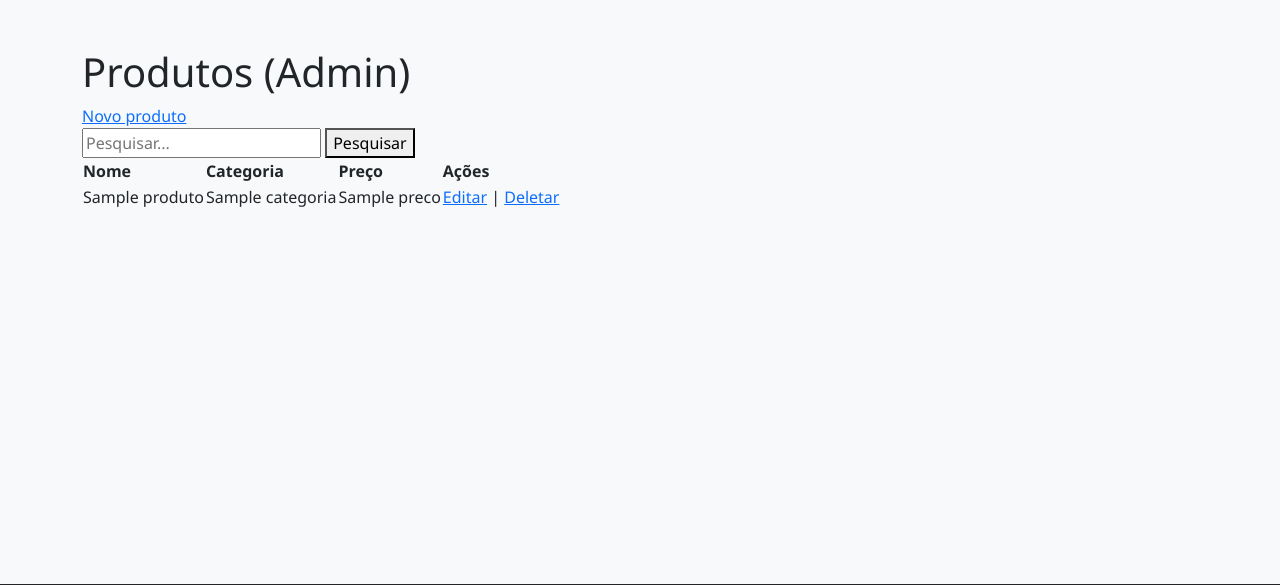
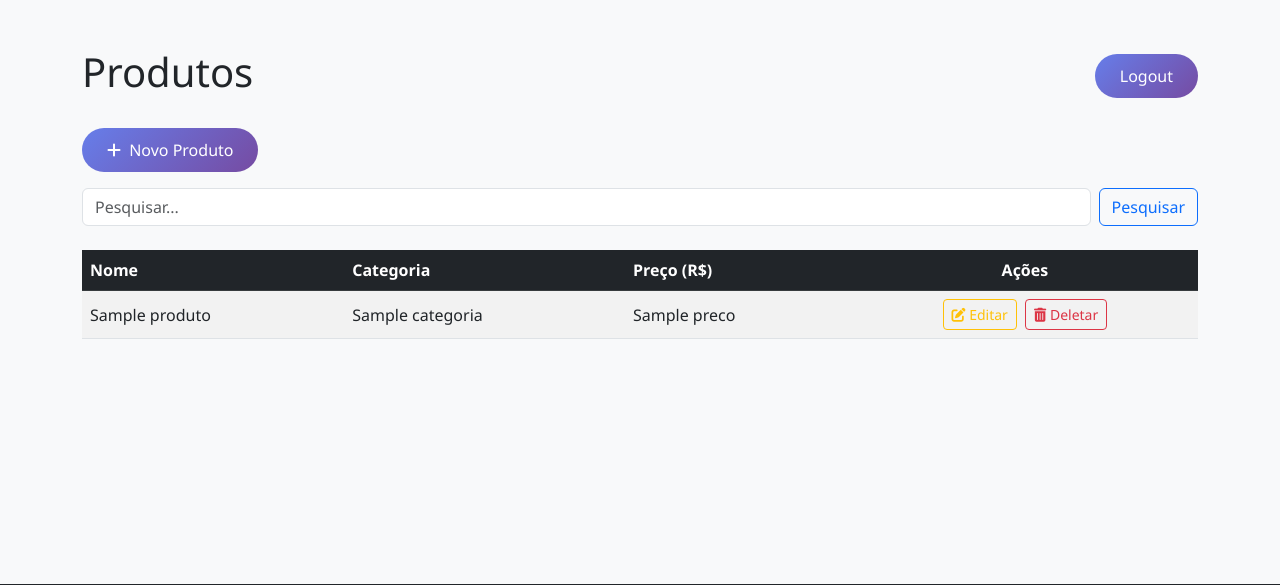
Before and after one commit to Vipires19/menu_online, a Django app: template menu/templates/admin/produtos_list.html in a window 1280 px wide. Shown: the part 144-729 px from the top of the page. Run offline with Django 5.2, Linux system fonts and the light colour scheme; the template is opened without the code that fills it: most values are stand-ins (such as "Sample title", 1, 10 or a date in 2020).

Commit message:
Adjustment in product exhibition and edition

```diff
--- a/menu/templates/admin/produtos_list.html
+++ b/menu/templates/admin/produtos_list.html
@@ -1,23 +1,61 @@
 {% extends "base.html" %}
 {% block content %}
-<h1>Produtos (Admin)</h1>
-<a href="{% url 'produto_admin_create' %}">Novo produto</a>
-<form method="get">
-  <input type="text" name="search" placeholder="Pesquisar...">
-  <button>Pesquisar</button>
+
+<!-- Top bar com título e logout -->
+<div class="d-flex justify-content-between align-items-center mb-4">
+    <h1>Produtos</h1>
+    <form action="{% url 'logout' %}" method="post" style="margin:0;">
+        {% csrf_token %}
+        <button type="submit" class="btn btn-custom">Logout</button>
     </form>
-<table>
-  <tr><th>Nome</th><th>Categoria</th><th>Preço</th><th>Ações</th></tr>
+</div>
+
+<!-- Botão para criar novo produto -->
+<div class="mb-3">
+    <a href="{% url 'produto_admin_create' %}" class="btn btn-custom">
+        <i class="fas fa-plus me-1"></i> Novo Produto
+    </a>
+</div>
+
+<!-- Formulário de busca -->
+<form method="get" class="mb-4 d-flex">
+    <input type="text" name="search" placeholder="Pesquisar..." class="form-control me-2">
+    <button type="submit" class="btn btn-outline-primary">Pesquisar</button>
+</form>
+
+<!-- Tabela de produtos -->
+<div class="table-responsive">
+    <table class="table table-striped table-hover align-middle">
+        <thead class="table-dark">
+            <tr>
+                <th>Nome</th>
+                <th>Categoria</th>
+                <th>Preço (R$)</th>
+                <th class="text-center">Ações</th>
+            </tr>
+        </thead>
+        <tbody>
             {% for p in produtos %}
             <tr>
                 <td>{{ p.nome }}</td>
                 <td>{{ p.categoria }}</td>
                 <td>{{ p.preco }}</td>
-    <td>
-      <a href="{% url 'produto_admin_edit' p.id %}">Editar</a> |
-      <a href="{% url 'produto_admin_delete' p.id %}">Deletar</a>
+                <td class="text-center">
+                    <a href="{% url 'produto_admin_edit' p.id %}" class="btn btn-outline-warning btn-sm me-1">
+                        <i class="fas fa-edit"></i> Editar
+                    </a>
+                    <a href="{% url 'produto_admin_delete' p.id %}" class="btn btn-outline-danger btn-sm">
+                        <i class="fas fa-trash-alt"></i> Deletar
+                    </a>
                 </td>
             </tr>
+            {% empty %}
+            <tr>
+                <td colspan="4" class="text-center">Nenhum produto encontrado.</td>
+            </tr>
             {% endfor %}
+        </tbody>
     </table>
+</div>
+
 {% endblock %}
```
Also changed, not shown: menu/templates/admin/produto_form.html (+21 -9 lines). Lines whose indentation alone changed are shown as unchanged.
